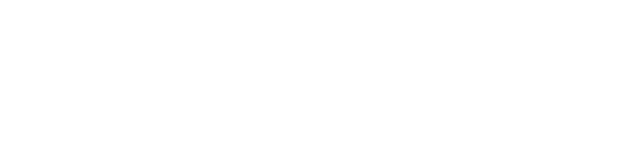
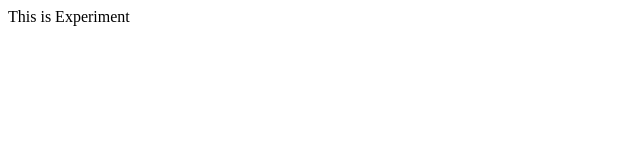
Before and after one commit to Nibin-Mathew/HttpsRemoteRepo, a plain HTML site: page index.html in a window 1280 px wide. Shown: the whole page, without its empty margins (0-640 px from the left). Drawn offline with Linux system fonts and the light colour scheme.

Commit message:
modified version

```diff
--- a/index.html
+++ b/index.html
@@ -1 +1 @@
-<html>    </html>
+<html>  This is Experiment  </html>
```
